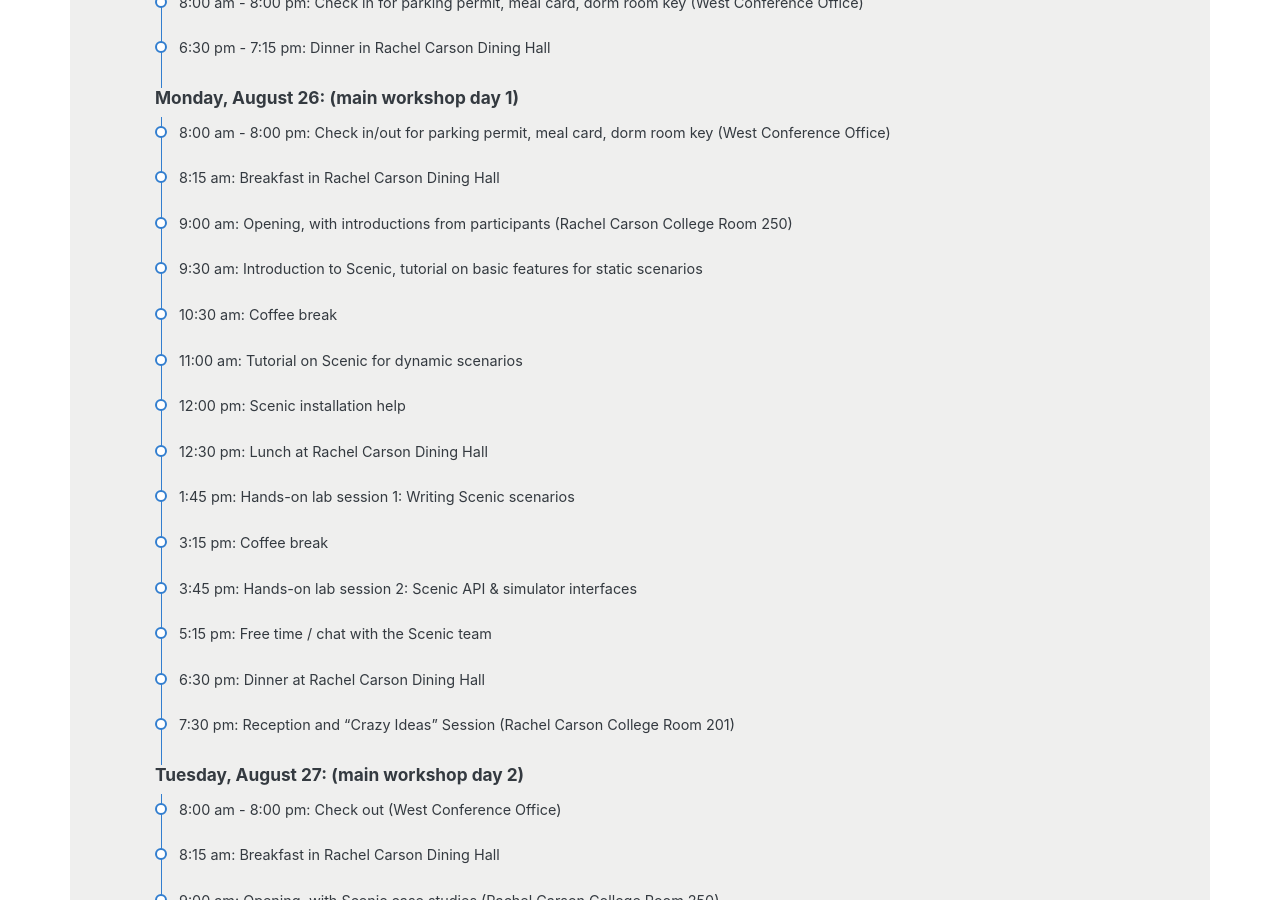
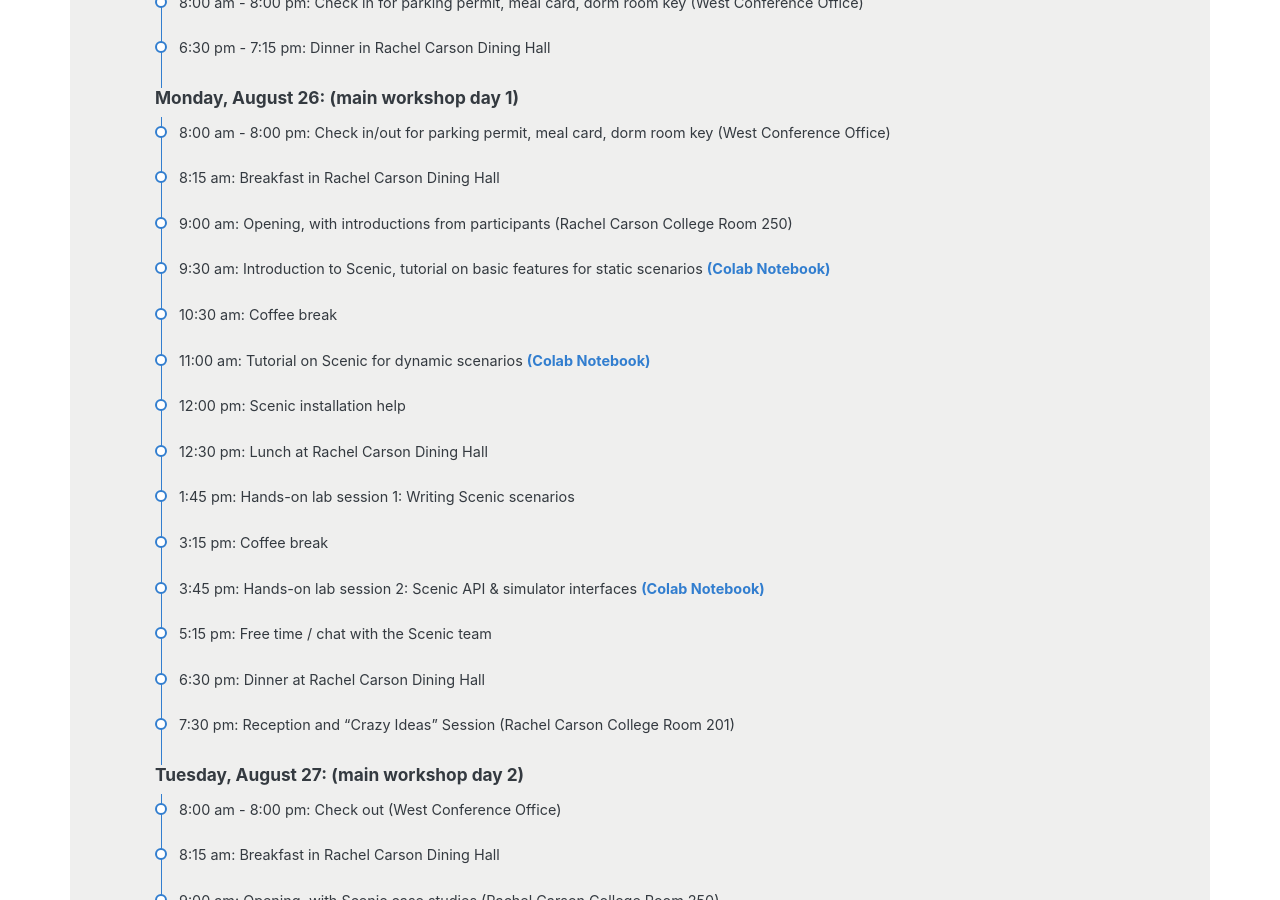
Before and after one commit to BerkeleyLearnVerify/Scenic_Website, a Jekyll site: the page workshop24/index.html, which Jekyll copies as it is, in a window 1280 px wide and 900 px high, scrolled down 2516 px. Built offline with Jekyll 4.4.1, drawn with Linux system fonts in a browser that asks for light colours.

Commit message:
add Colab notebook links

```diff
--- a/workshop24/index.html
+++ b/workshop24/index.html
@@ -281,6 +281,7 @@
           <p class="my-0 text-dark flex-fw text-sm">
             <span class="text-inverse op-8">9:30 am</span>: Introduction to Scenic, tutorial on basic features for
             static scenarios
+            <a href="https://colab.research.google.com/drive/1iD2I3MEPVsPaAjBlu_1V9jZOpYnk9AuQ?usp=drive_link">(Colab Notebook)</a>
           </p>
         </li>
         <li class="list-timeline-item p-0 pb-3 pb-lg-4 d-flex flex-wrap flex-column">
@@ -291,6 +292,7 @@
         <li class="list-timeline-item p-0 pb-3 pb-lg-4 d-flex flex-wrap flex-column">
           <p class="my-0 text-dark flex-fw text-sm">
             <span class="text-inverse op-8">11:00 am</span>: Tutorial on Scenic for dynamic scenarios
+            <a href="https://colab.research.google.com/drive/1s27MzZ4RM2zZ-Pm3S7XNgFmp43_8klsW?usp=drive_link">(Colab Notebook)</a>
           </p>
         </li>
         <li class="list-timeline-item p-0 pb-3 pb-lg-4 d-flex flex-wrap flex-column">
@@ -316,6 +318,7 @@
         <li class="list-timeline-item p-0 pb-3 pb-lg-4 d-flex flex-wrap flex-column">
           <p class="my-0 text-dark flex-fw text-sm">
             <span class="text-inverse op-8">3:45 pm</span>: Hands-on lab session 2: Scenic API & simulator interfaces
+            <a href="https://colab.research.google.com/drive/1zvHpuKQP5Kaua0RyTV0vzxxNhjkDPPP7?usp=sharing">(Colab Notebook)</a>
           </p>
         </li>
         <li class="list-timeline-item p-0 pb-3 pb-lg-4 d-flex flex-wrap flex-column">
```
